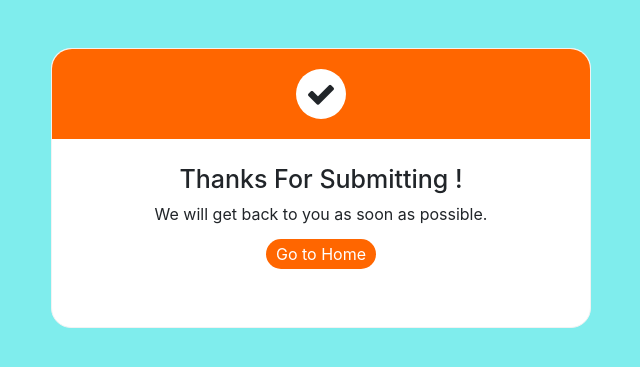
After one commit to sid86-dev/Travel-Saas, a Flask app: template templates/confirmpage.html in a window 1280 px wide. The commit adds this page. Shown: the top 367 px of the page, without its empty margins (319-959 px from the left). Run offline with Flask 2, Linux system fonts and the light colour scheme; the template is opened without the code that fills it, so the values that code supplies are empty; some libraries are stand-ins or nearby versions.

Commit message:
Confirmpage and booking form edited

```diff
--- /dev/null
+++ b/templates/confirmpage.html
@@ -0,0 +1,97 @@
+<!DOCTYPE html>
+<html lang="en">
+<head>
+   <link rel="stylesheet" type="text/css" href="https://stackpath.bootstrapcdn.com/bootstrap/4.5.2/css/bootstrap.min.css" />
+<link rel="stylesheet" type="text/css" href="https://stackpath.bootstrapcdn.com/font-awesome/4.7.0/css/font-awesome.min.css" />
+<style type="text/css">
+body
+    {
+        background:#43e5e5ad;
+    }
+
+    .payment
+   {
+      border:1px solid #f2f2f2;
+      height:280px;
+        border-radius:20px;
+        background:#fff;
+   }
+   .payment_header
+   {
+      background:rgba(255,102,0,1);
+      padding:20px;
+       border-radius:20px 20px 0px 0px;
+
+   }
+
+   .check
+   {
+      margin:0px auto;
+      width:50px;
+      height:50px;
+      border-radius:100%;
+      background:#fff;
+      text-align:center;
+   }
+
+   .check i
+   {
+      vertical-align:middle;
+      line-height:50px;
+      font-size:30px;
+   }
+
+    .content
+    {
+        text-align:center;
+    }
+
+    .content  h1
+    {
+        font-size:25px;
+        padding-top:25px;
+    }
+
+    .content a
+    {
+        width:200px;
+        height:35px;
+        color:#fff;
+        border-radius:30px;
+        padding:5px 10px;
+        background:rgba(255,102,0,1);
+        transition:all ease-in-out 0.3s;
+    }
+
+    .content a:hover
+    {
+        text-decoration:none;
+        background:#000;
+    }
+
+</style>
+   <meta charset="UTF-8">
+   <meta name="viewport" content="width=device-width, initial-scale=1.0">
+   <title>Confirm Page</title>
+</head>
+<body>
+   <div class="container">
+   <div class="row">
+      <div class="col-md-6 mx-auto mt-5">
+         <div class="payment">
+            <div class="payment_header">
+               <div class="check"><i class="fa fa-check" aria-hidden="true"></i></div>
+            </div>
+            <div class="content">
+               <h1>Thanks For Submitting !</h1>
+               <p>We will get back to you as soon as possible. </p>
+               <a href="#">Go to Home</a>
+            </div>
+
+         </div>
+      </div>
+   </div>
+</div>
+
+</body>
+</html>
```
Also changed, not shown: templates/booking.html (+15 -15 lines).
